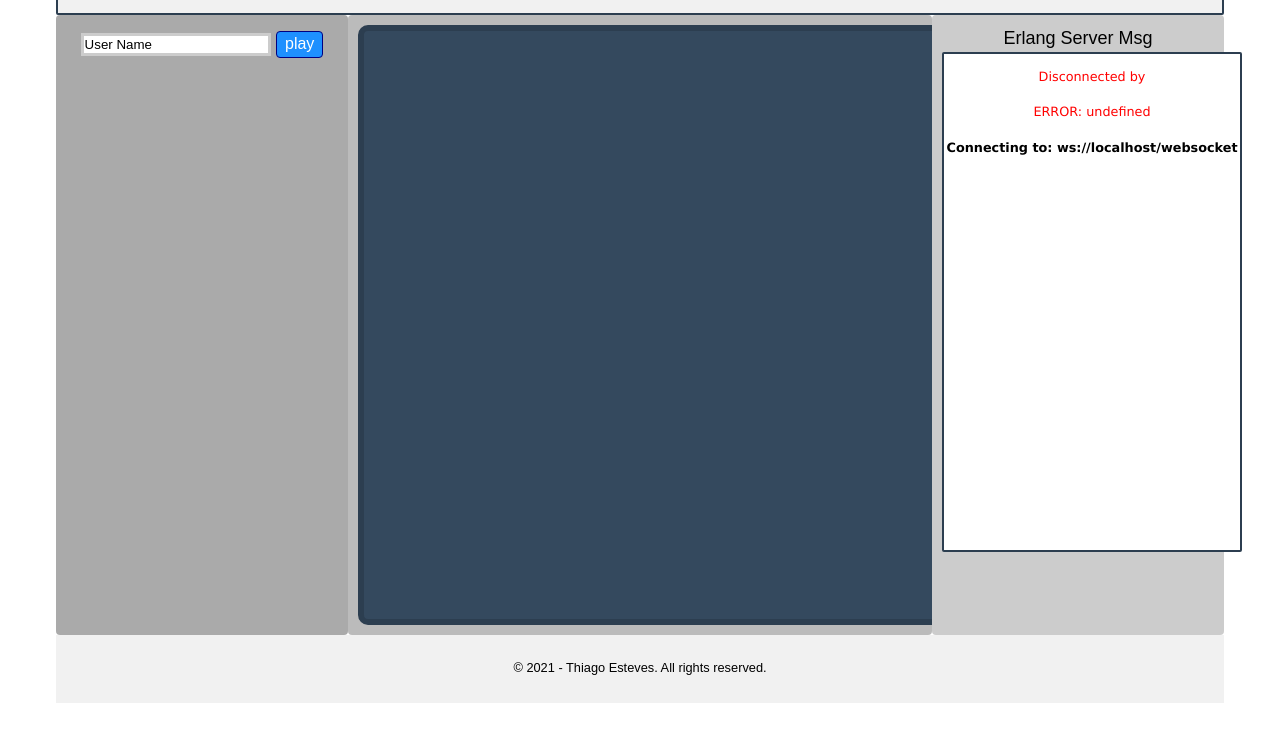
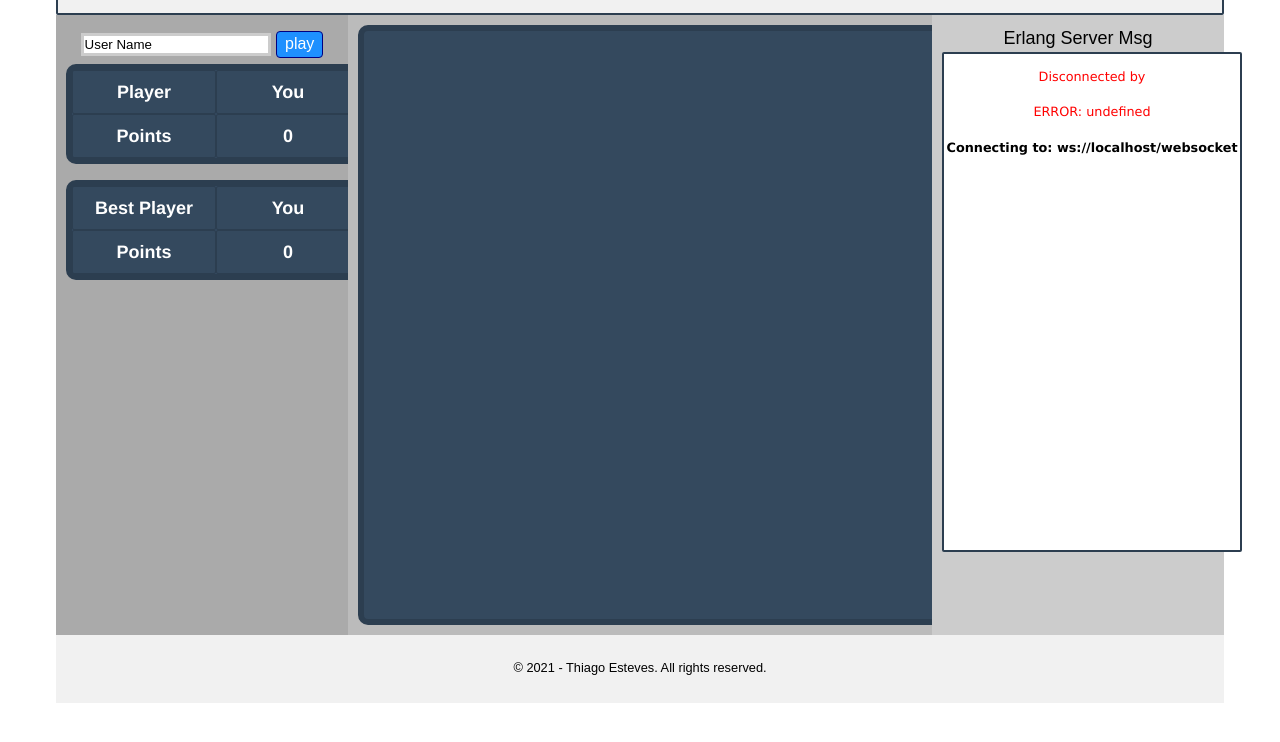
Before and after one commit to thiagoesteves/erlgame, a plain HTML site: page priv/index.html in a window 1280 px wide. Shown: the part 130-872 px from the top of the page. Drawn offline with Linux system fonts and the light colour scheme.

Commit message:
Added player points to webserver
 The snake_sm now will add points to every iteration and send the
information to the htnl via webserver. The css was modified to allow new
boxes.

```diff
--- a/priv/index.html
+++ b/priv/index.html
@@ -17,6 +17,19 @@
             <div></div>
             <input  id="player" type='text' value="User Name"></input>
             <button id="play" onclick="createGame()" placeholder="Player Name">play</button>
+            <div id="current player" class='points'>
+                <div>Player</div>
+                <div>You</div>
+                <div>Points</div>
+                <div>0</div>
+            </div>
+            <p></p>
+            <div id="best player" class='points'>
+                <div>Best Player</div>
+                <div>You</div>
+                <div>Points</div>
+                <div>0</div>
+            </div>
         </div>
         <div class="column middle" style="background-color:#bbb;">
             <div class='game'></div>
--- a/priv/static/css/style.css
+++ b/priv/static/css/style.css
@@ -66,7 +66,6 @@ input[type=text]:focus {
   float: left;
   padding: 10px;
   height: 620px;
-  border-radius: 4px;
 }
 
 /* Left and right column */
@@ -135,14 +134,6 @@ input[type=text]:focus {
   align-items: center;
 }
 
-.game > div.winner {
-  background: yellow;
-}
-
-.game > div.winner > span {
-  color: blue;
-}
-
 @media (min-width: 600px) {
   .game {
     width: 600px;
@@ -155,3 +146,38 @@ input[type=text]:focus {
     border-radius: 2px;
   }
 }
+
+.points {
+  width: 50vw;
+  height: 50vw;
+  margin: 0 auto;
+  background-color: #34495e;
+  color: #fff;
+  display: grid;
+  grid-template: repeat(2, 1fr) / repeat(2, 1fr)
+}
+
+.points>div {
+  width: 2,5vw;
+  height: 2,5vw;
+  border: 1px solid #2c3e50;
+  font-family: Helvetica;
+  font-weight: bold;
+  font-size: 1em;
+  display: flex;
+  justify-content: center;
+  align-items: center;
+}
+
+@media (min-width: 100px) {
+  .points {
+    width: 300px;
+    height:100px;
+    border-radius: 10px;
+    border: 6px solid #2c3e50;
+  }
+
+  .points>div {
+    border-radius: 2px;
+  }
+}
--- a/priv/static/js/script.js
+++ b/priv/static/js/script.js
@@ -7,6 +7,7 @@ var websocket;
 var player = document.getElementById("player");
 var output = document.getElementById("output");
 var board_game = document.querySelector('.game');
+var player_points = document.getElementById("current player");
 // Register Callbacks
 document.onkeydown = checkKey;
 
@@ -26,6 +27,11 @@ function showScreen(html) {
   var el = document.createElement("p");
   el.innerHTML = html;
   output.insertBefore(el, output.firstChild);
+};
+
+function showPlayerPoints(points) {
+  player_points.innerHTML =
+  `<div>Player</div><div>`+player.value+`</div><div>Points</div><div>`+points+`</div>`;
 };
 
 function updateBoard(json_from_erlang) {
@@ -48,6 +54,8 @@ function updateBoard(json_from_erlang) {
   }
   // Print game board
   board_game.innerHTML = drawning;
+  // Print Player points
+  showPlayerPoints(obj.points);
 };
 
 function onOpen(evt) {
```
Also changed, not shown: 3 other files.
